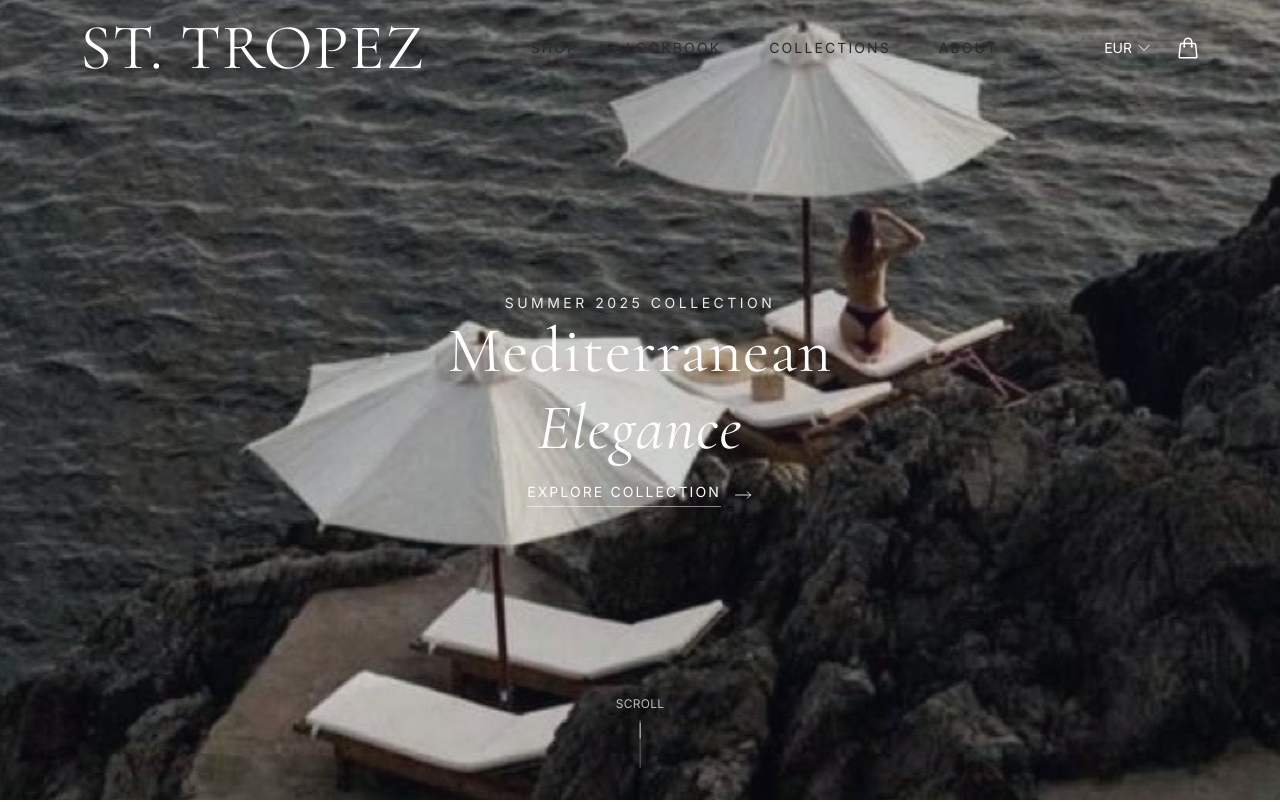
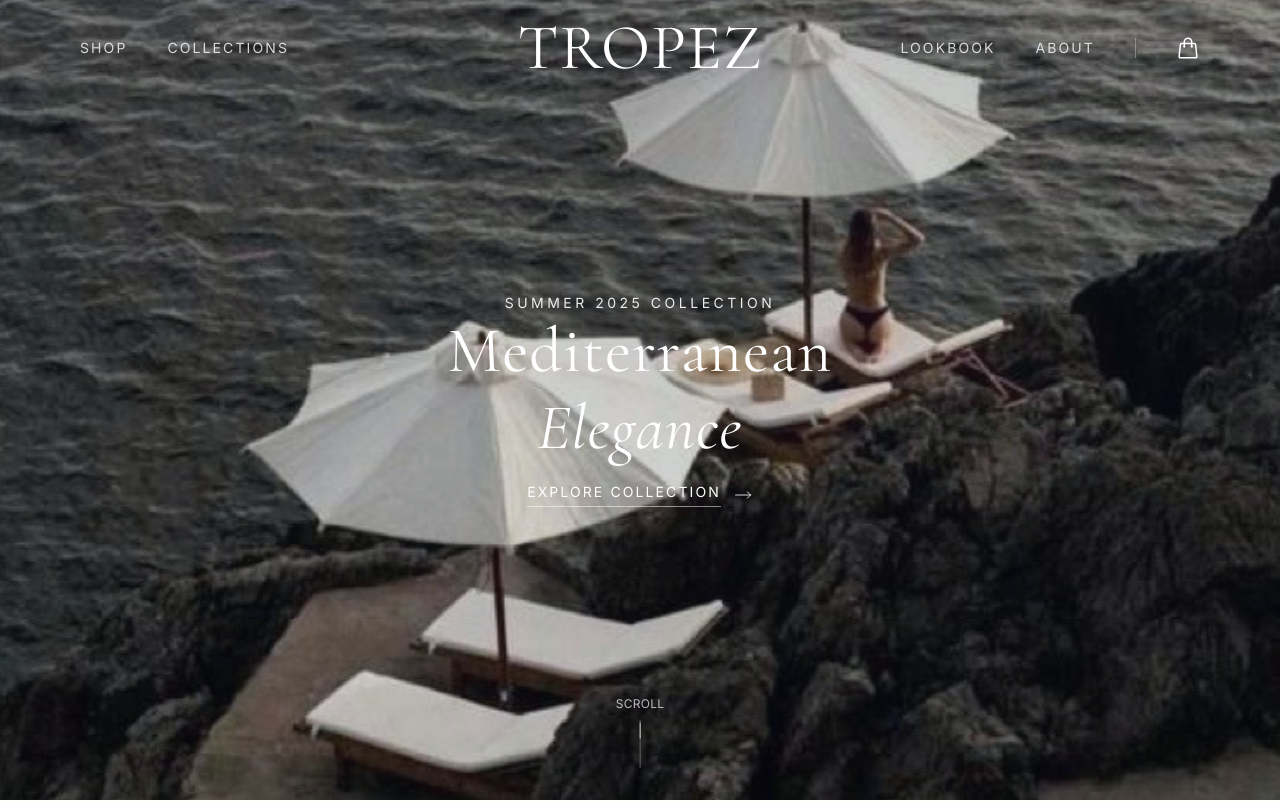
Before and after one commit to IsakPar/tropez-, a React (Vite) app: page / in a window 1280 px wide. Shown: the top 802 px of the page. Built offline with nearby package versions, Linux system fonts and the light colour scheme.

Commit message:
center logo in the navbar

```diff
--- a/src/components/Navbar.jsx
+++ b/src/components/Navbar.jsx
@@ -1,11 +1,11 @@
 import { useState, useEffect } from 'react'
 import { Link, useLocation } from 'react-router-dom'
 import { useCart } from '../context/CartContext'
-import CurrencySelector from './CurrencySelector'
 
 export default function Navbar() {
     const [scrolled, setScrolled] = useState(false)
     const [menuOpen, setMenuOpen] = useState(false)
+    const [hoveredLink, setHoveredLink] = useState(null)
     const location = useLocation()
     const { openCart, itemCount } = useCart()
 
@@ -23,61 +23,102 @@ export default function Navbar() {
     // Reset scroll state on route change
     useEffect(() => {
         setScrolled(window.scrollY > 50)
+        setHoveredLink(null)
     }, [location.pathname])
 
-    const navLinks = [
+    // Split navigation links for left and right
+    const leftLinks = [
         { name: 'Shop', path: '/shop' },
+        { name: 'Collections', path: '/collection/the-riviera' },
+    ]
+
+    const rightLinks = [
         { name: 'Lookbook', path: '/lookbook' },
-        { name: 'Collections', path: '/collection/the-riviera' },
         { name: 'About', path: '/#about' },
     ]
+
+    const allLinks = [...leftLinks, ...rightLinks]
 
     // Determine text color based on scroll state and page type
     const textColorClass = scrolled || menuOpen || !hasDarkHero
         ? 'text-[var(--color-navy)]'
         : 'text-white'
 
+    // Check if current page matches link
+    const isActive = (path) => {
+        if (path === '/shop') return location.pathname === '/shop'
+        if (path.startsWith('/collection')) return location.pathname.startsWith('/collection')
+        if (path === '/lookbook') return location.pathname === '/lookbook'
+        return false
+    }
+
     return (
         <nav
             className={`fixed top-0 left-0 right-0 z-40 transition-all duration-500 ${scrolled
-                ? 'bg-white/60 backdrop-blur-xl shadow-[0_2px_20px_rgba(0,0,0,0.06)] border-b border-white/20'
+                ? 'bg-white/80 backdrop-blur-xl shadow-[0_2px_20px_rgba(0,0,0,0.06)] border-b border-white/20'
                 : 'bg-transparent'
                 }`}
         >
             <div className="max-w-[1800px] mx-auto px-6 md:px-12 lg:px-20">
                 <div className="flex items-center justify-between h-20 md:h-24">
-                    {/* Logo */}
-                    <Link to="/" className="relative z-10">
-                        <h1
-                            className={`font-heading text-2xl md:text-3xl font-normal tracking-wide transition-colors duration-500 ${textColorClass}`}
-                        >
-                            ST. TROPEZ
-                        </h1>
-                    </Link>
 
-                    {/* Desktop Navigation */}
-                    <div className="hidden md:flex items-center gap-12">
-                        {navLinks.map((link) => (
+                    {/* Left Navigation */}
+                    <div className="hidden md:flex items-center gap-10 flex-1">
+                        {leftLinks.map((link) => (
                             <Link
                                 key={link.name}
                                 to={link.path}
-                                className={`font-body text-sm tracking-luxury uppercase transition-colors duration-300 hover:opacity-70 ${textColorClass}`}
+                                onMouseEnter={() => setHoveredLink(link.name)}
+                                onMouseLeave={() => setHoveredLink(null)}
+                                className="relative group"
                             >
-                                {link.name}
+                                <span className={`font-body text-sm tracking-luxury uppercase transition-all duration-300 ${textColorClass} ${isActive(link.path) ? 'opacity-100' : hoveredLink === link.name ? 'opacity-100' : 'opacity-80 hover:opacity-100'
+                                    }`}>
+                                    {link.name}
+                                </span>
+                                {/* Animated underline */}
+                                <span className={`absolute -bottom-1 left-0 h-[1px] bg-current transition-all duration-300 ${isActive(link.path) || hoveredLink === link.name ? 'w-full' : 'w-0'
+                                    }`} />
                             </Link>
                         ))}
                     </div>
 
-                    {/* Right Side - Currency & Cart */}
-                    <div className="flex items-center gap-6">
-                        {/* Currency Selector (Desktop) */}
-                        <div className={`hidden md:block ${textColorClass}`}>
-                            <CurrencySelector />
-                        </div>
+                    {/* Center Logo */}
+                    <Link to="/" className="relative z-10 flex-shrink-0">
+                        <h1
+                            className={`font-heading text-3xl md:text-4xl font-light tracking-[0.15em] transition-all duration-500 ${textColorClass} hover:tracking-[0.2em]`}
+                        >
+                            TROPEZ
+                        </h1>
+                    </Link>
+
+                    {/* Right Navigation */}
+                    <div className="hidden md:flex items-center justify-end gap-10 flex-1">
+                        {rightLinks.map((link) => (
+                            <Link
+                                key={link.name}
+                                to={link.path}
+                                onMouseEnter={() => setHoveredLink(link.name)}
+                                onMouseLeave={() => setHoveredLink(null)}
+                                className="relative group"
+                            >
+                                <span className={`font-body text-sm tracking-luxury uppercase transition-all duration-300 ${textColorClass} ${isActive(link.path) ? 'opacity-100' : hoveredLink === link.name ? 'opacity-100' : 'opacity-80 hover:opacity-100'
+                                    }`}>
+                                    {link.name}
+                                </span>
+                                {/* Animated underline */}
+                                <span className={`absolute -bottom-1 left-0 h-[1px] bg-current transition-all duration-300 ${isActive(link.path) || hoveredLink === link.name ? 'w-full' : 'w-0'
+                                    }`} />
+                            </Link>
+                        ))}
+
+                        {/* Divider */}
+                        <span className={`w-px h-5 ${scrolled || !hasDarkHero ? 'bg-[var(--color-navy)]/20' : 'bg-white/30'}`} />
+
                         {/* Cart Icon */}
                         <button
                             onClick={openCart}
-                            className={`relative transition-colors duration-300 ${textColorClass}`}
+                            className={`relative transition-all duration-300 hover:scale-110 ${textColorClass}`}
                             aria-label="Shopping bag"
                         >
                             <svg
@@ -105,12 +146,41 @@ export default function Navbar() {
                                 </span>
                             )}
                         </button>
+                    </div>
+
+                    {/* Mobile: Logo stays center, controls on right */}
+                    <div className="flex md:hidden items-center gap-4">
+                        {/* Cart Icon */}
+                        <button
+                            onClick={openCart}
+                            className={`relative transition-colors duration-300 ${textColorClass}`}
+                            aria-label="Shopping bag"
+                        >
+                            <svg
+                                xmlns="http://www.w3.org/2000/svg"
+                                fill="none"
+                                viewBox="0 0 24 24"
+                                strokeWidth={1.5}
+                                stroke="currentColor"
+                                className="w-6 h-6"
+                            >
+                                <path
+                                    strokeLinecap="round"
+                                    strokeLinejoin="round"
+                                    d="M15.75 10.5V6a3.75 3.75 0 10-7.5 0v4.5m11.356-1.993l1.263 12c.07.665-.45 1.243-1.119 1.243H4.25a1.125 1.125 0 01-1.12-1.243l1.264-12A1.125 1.125 0 015.513 7.5h12.974c.576 0 1.059.435 1.119 1.007zM8.625 10.5a.375.375 0 11-.75 0 .375.375 0 01.75 0zm7.5 0a.375.375 0 11-.75 0 .375.375 0 01.75 0z"
+                                />
+                            </svg>
+                            {itemCount > 0 && (
+                                <span className="absolute -top-1.5 -right-1.5 w-5 h-5 bg-[var(--color-terracotta)] text-white text-xs font-body flex items-center justify-center rounded-full">
+                                    {itemCount > 9 ? '9+' : itemCount}
+                                </span>
+                            )}
+                        </button>
 
                         {/* Mobile Menu Button */}
                         <button
                             onClick={() => setMenuOpen(!menuOpen)}
-                            className={`md:hidden relative z-10 transition-colors duration-300 ${scrolled || menuOpen ? 'text-[var(--color-navy)]' : textColorClass
-                                }`}
+                            className={`relative z-10 transition-colors duration-300 ${scrolled || menuOpen ? 'text-[var(--color-navy)]' : textColorClass}`}
                             aria-label="Menu"
                         >
                             <svg
@@ -134,18 +204,33 @@ export default function Navbar() {
 
             {/* Mobile Menu */}
             <div
-                className={`md:hidden fixed inset-0 bg-[var(--color-cream)] transition-transform duration-500 z-30 ${menuOpen ? 'translate-x-0' : 'translate-x-full'
+                className={`md:hidden fixed inset-0 bg-[var(--color-cream)] transition-all duration-500 z-30 ${menuOpen ? 'opacity-100 visible' : 'opacity-0 invisible'
                     }`}
             >
-                <div className="flex flex-col items-center justify-center h-full gap-8">
-                    {navLinks.map((link) => (
+                <div className="flex flex-col items-center justify-center h-full gap-10">
+                    {/* Mobile Logo */}
+                    <Link
+                        to="/"
+                        onClick={() => setMenuOpen(false)}
+                        className="font-heading text-4xl text-[var(--color-navy)] tracking-[0.15em] mb-8"
+                    >
+                        TROPEZ
+                    </Link>
+
+                    {allLinks.map((link, index) => (
                         <Link
                             key={link.name}
                             to={link.path}
                             onClick={() => setMenuOpen(false)}
-                            className="font-heading text-3xl text-[var(--color-navy)] tracking-wide"
+                            className="group relative overflow-hidden"
+                            style={{ animationDelay: `${index * 100}ms` }}
                         >
-                            {link.name}
+                            <span className={`font-body text-lg tracking-[0.2em] uppercase transition-colors duration-300 ${isActive(link.path) ? 'text-[var(--color-terracotta)]' : 'text-[var(--color-navy)]'
+                                }`}>
+                                {link.name}
+                            </span>
+                            {/* Hover line */}
+                            <span className="absolute bottom-0 left-0 w-full h-px bg-[var(--color-terracotta)] origin-left scale-x-0 group-hover:scale-x-100 transition-transform duration-300" />
                         </Link>
                     ))}
                 </div>
```
